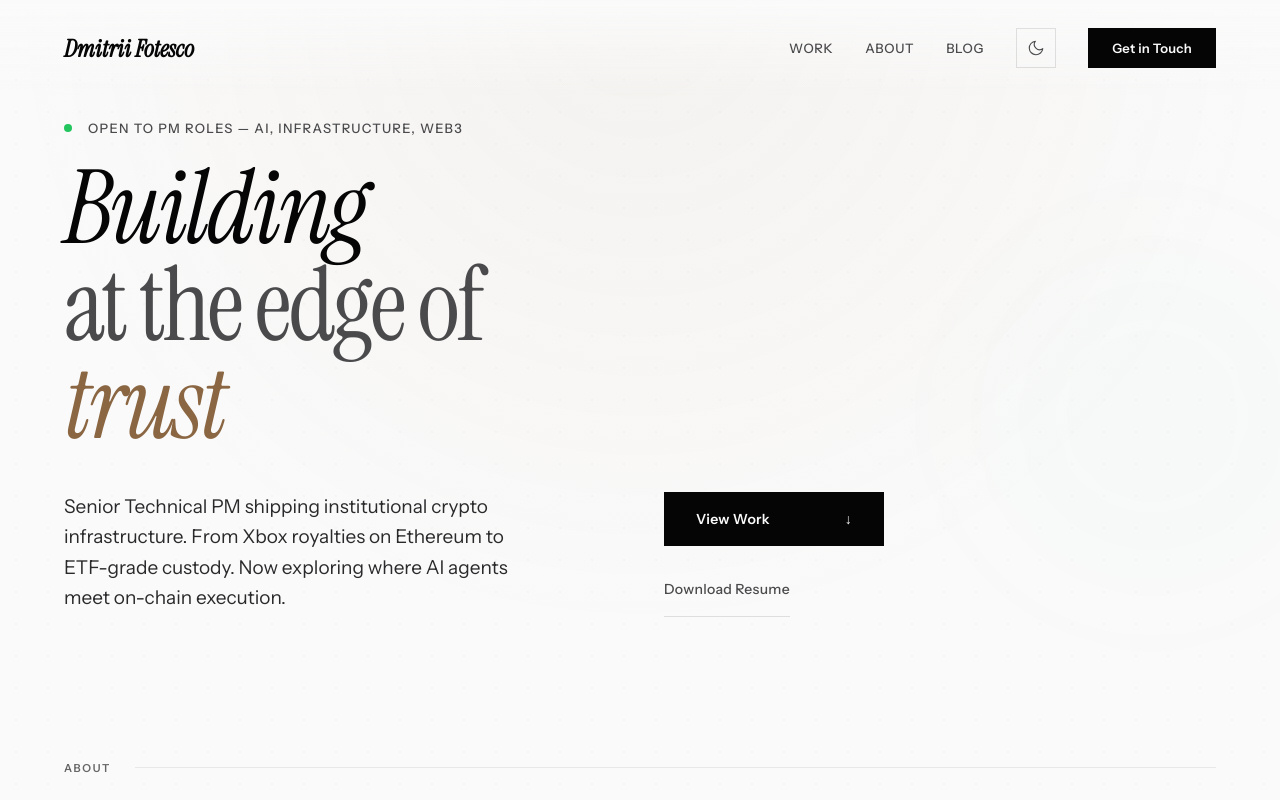
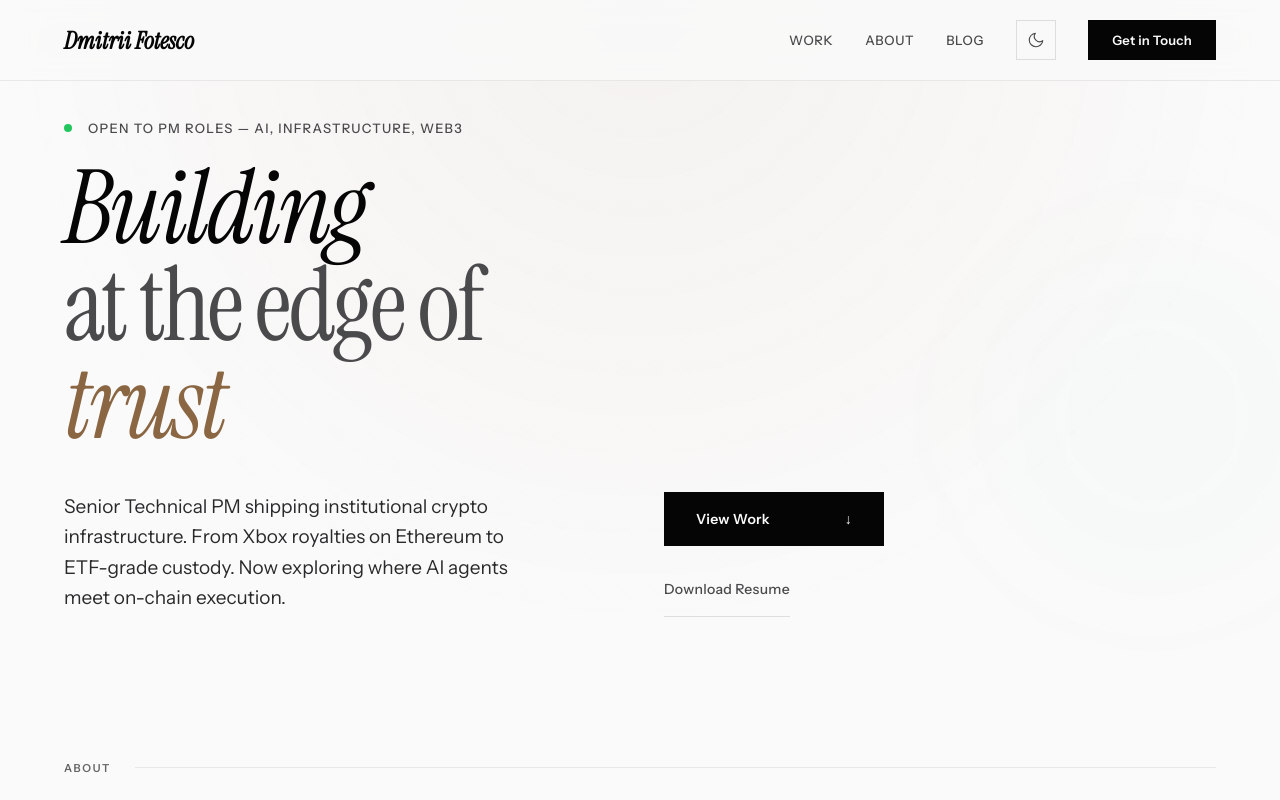
Before and after one commit to fotescodev/portfolio, a React (Vite) app: page / in a window 1280 px wide. Shown: the top 800 px of the page. Built offline with nearby package versions, Linux system fonts and the light colour scheme.

Commit message:
fix(ui): set layout to 1600px and reduce navbar padding

```diff
--- a/src/components/Blog.tsx
+++ b/src/components/Blog.tsx
@@ -116,7 +116,7 @@ export default function Blog({ isMobile, isTablet }: BlogProps) {
         <>
             <section id="blog" style={{
                 padding: sectionPadding,
-                maxWidth: '1400px',
+                maxWidth: '1600px',
                 margin: '0 auto',
                 position: 'relative',
                 zIndex: 1
--- a/src/components/Portfolio.tsx
+++ b/src/components/Portfolio.tsx
@@ -125,14 +125,17 @@ export default function Portfolio() {
         right: 0,
         zIndex: 100,
         background: colors.navGradient,
+        backdropFilter: 'blur(12px)',
+        WebkitBackdropFilter: 'blur(12px)',
+        borderBottom: `1px solid ${colors.borderLight}`,
         opacity: isLoaded ? 1 : 0,
         transform: isLoaded ? 'translateY(0)' : 'translateY(-20px)',
         transition: 'all 0.8s cubic-bezier(0.16, 1, 0.3, 1)'
       }}>
         <div style={{
-          maxWidth: '1400px',
+          maxWidth: '1600px',
           margin: '0 auto',
-          padding: isMobile ? '20px 24px' : '28px 64px',
+          padding: isMobile ? '16px 24px' : '20px 64px',
           display: 'flex',
           justifyContent: 'space-between',
           alignItems: 'center'
@@ -301,7 +304,7 @@ export default function Portfolio() {
       {sections.skills && (
         <section style={{
           padding: sectionPadding,
-          maxWidth: '1400px',
+          maxWidth: '1600px',
           margin: '0 auto',
           position: 'relative',
           zIndex: 1
--- a/src/components/sections/AboutSection.tsx
+++ b/src/components/sections/AboutSection.tsx
@@ -12,7 +12,7 @@ export default function AboutSection({ isMobile, isTablet, sectionPadding }: Abo
   return (
     <section id="about" style={{
       padding: sectionPadding,
-      maxWidth: '1400px',
+      maxWidth: '1600px',
       margin: '0 auto',
       position: 'relative',
       zIndex: 1
--- a/src/components/sections/CaseStudiesSection.tsx
+++ b/src/components/sections/CaseStudiesSection.tsx
@@ -27,7 +27,7 @@ export default function CaseStudiesSection({
   return (
     <section id="work" style={{
       padding: sectionPadding,
-      maxWidth: '1400px',
+      maxWidth: '1600px',
       margin: '0 auto',
       position: 'relative',
       zIndex: 1
--- a/src/components/sections/CertificationsSection.tsx
+++ b/src/components/sections/CertificationsSection.tsx
@@ -11,7 +11,7 @@ export default function CertificationsSection({ isMobile, sectionPadding }: Cert
   return (
     <section style={{
       padding: sectionPadding,
-      maxWidth: '1400px',
+      maxWidth: '1600px',
       margin: '0 auto',
       position: 'relative',
       zIndex: 1
--- a/src/components/sections/ExperienceSection.tsx
+++ b/src/components/sections/ExperienceSection.tsx
@@ -12,7 +12,7 @@ export default function ExperienceSection({ isMobile, isTablet, sectionPadding }
   return (
     <section style={{
       padding: sectionPadding,
-      maxWidth: '1400px',
+      maxWidth: '1600px',
       margin: '0 auto',
       position: 'relative',
       zIndex: 1
--- a/src/components/sections/HeroSection.tsx
+++ b/src/components/sections/HeroSection.tsx
@@ -34,7 +34,7 @@ export default function HeroSection({ isMobile, isTablet, isLoaded }: HeroSectio
         flexDirection: 'column',
         justifyContent: 'center',
         padding: isMobile ? '100px 24px 48px' : '120px 64px 64px',
-        maxWidth: '1400px',
+        maxWidth: '1600px',
         margin: '0 auto',
         position: 'relative',
         zIndex: 1
--- a/src/components/sections/SocialSection.tsx
+++ b/src/components/sections/SocialSection.tsx
@@ -12,7 +12,7 @@ export default function SocialSection({ isMobile, sectionPadding }: SocialSectio
   return (
     <section style={{
       padding: sectionPadding,
-      maxWidth: '1400px',
+      maxWidth: '1600px',
       margin: '0 auto',
       position: 'relative',
       zIndex: 1
--- a/src/components/sections/TestimonialsSection.tsx
+++ b/src/components/sections/TestimonialsSection.tsx
@@ -13,7 +13,7 @@ export default function TestimonialsSection({ isMobile, sectionPadding }: Testim
   return (
     <section style={{
       padding: sectionPadding,
-      maxWidth: '1400px',
+      maxWidth: '1600px',
       margin: '0 auto',
       position: 'relative',
       zIndex: 1
--- a/src/context/ThemeContext.tsx
+++ b/src/context/ThemeContext.tsx
@@ -56,7 +56,7 @@ const darkColors: ThemeColors = {
   success: '#4ade80',
   codeBackground: '#141416',
 
-  navGradient: 'linear-gradient(180deg, rgba(8,8,10,1) 0%, rgba(8,8,10,0) 100%)',
+  navGradient: 'rgba(8,8,10,0.85)',
   gridOverlay: 'rgba(255,255,255,0.03)',
   orbAccent: 'rgba(194, 154, 108, 0.15)',
   orbSecondary: 'rgba(74, 222, 128, 0.08)',
@@ -84,7 +84,7 @@ const lightColors: ThemeColors = {
   success: '#22c55e',
   codeBackground: '#f8f8f8',
 
-  navGradient: 'linear-gradient(180deg, rgba(250,250,250,1) 0%, rgba(250,250,250,0) 100%)',
+  navGradient: 'rgba(250,250,250,0.85)',
   gridOverlay: 'rgba(0,0,0,0.02)',
   orbAccent: 'rgba(166, 124, 82, 0.08)',
   orbSecondary: 'rgba(34, 197, 94, 0.05)',
```
Also changed, not shown: 1 other file (tests, documents, lock files or other folders).
